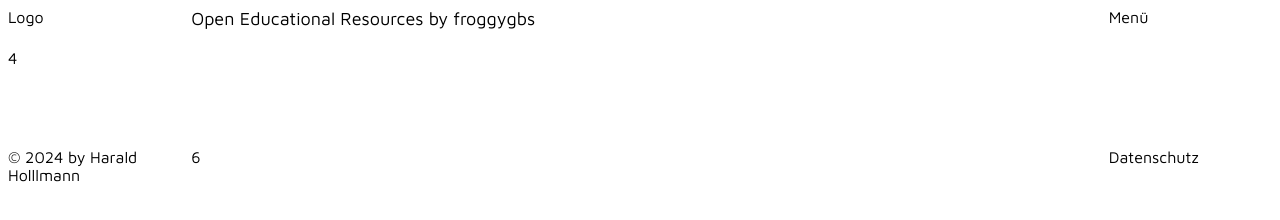
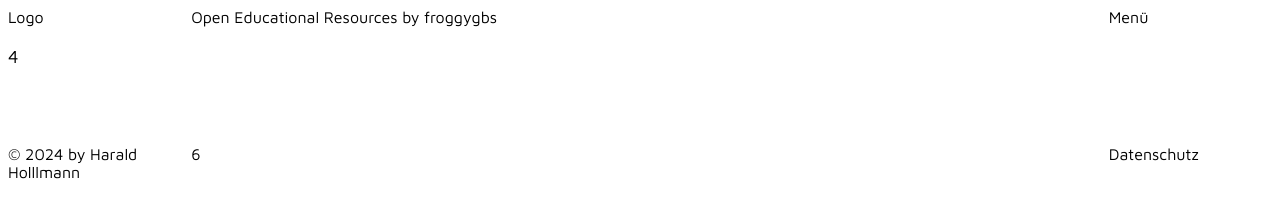
Before and after one commit to froggygbs/froggygbs.github.io, a plain HTML site: page index.html in a window 1280 px wide. Drawn offline with Linux system fonts and the light colour scheme.

Commit message:
fontsize an anderer Stelle

```diff
--- a/froggygbs.css
+++ b/froggygbs.css
@@ -14,7 +14,7 @@
       "About Footer Legal";
   }
 
-  .Content { grid-area: Content; }
+  .Content { grid-area: Content; font-size: large;}
 
   .Logo { grid-area: Logo; }
 
@@ -30,6 +30,3 @@
 
   body {font-family: 'MavenPro-Regular', sans-serif;
   }
-  .Caption {
-    font-size: large;
-  }
```
